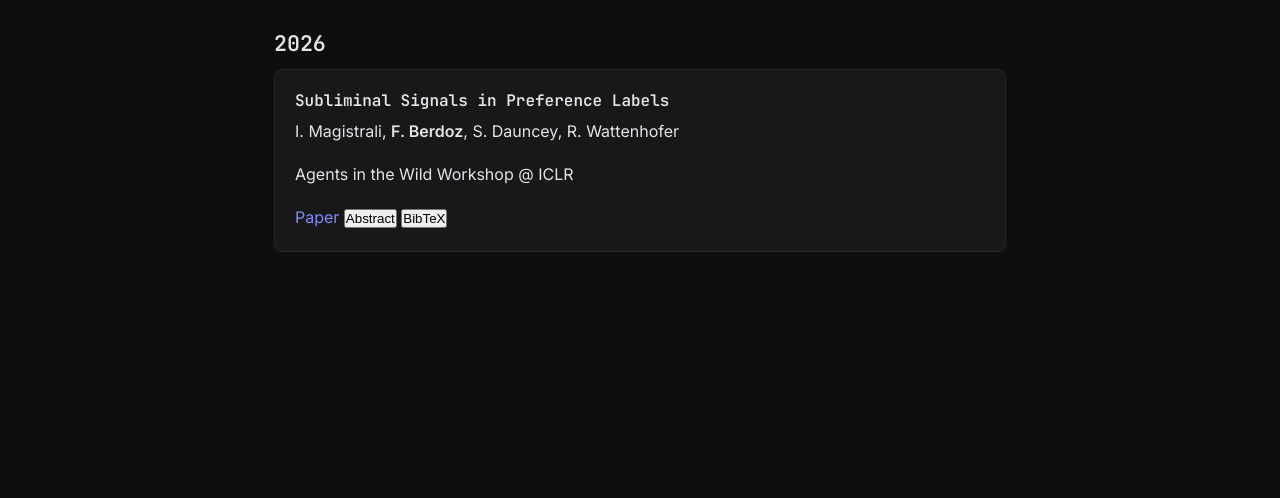
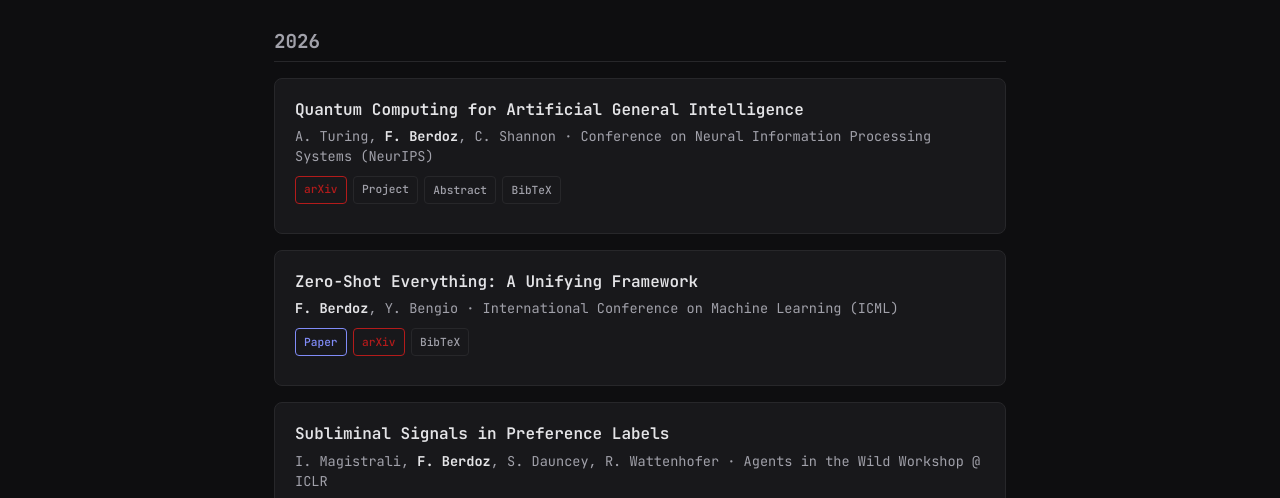
Before and after one commit to imrnh/imrnh.github.io, an Eleventy site: page src/publications.njk in a window 1280 px wide. Shown: the part 226-724 px from the top of the page. Built offline with nearby package versions, Linux system fonts and the light colour scheme; Eleventy itself is replaced by a stand-in of ours; files that its build step writes are made by us from their sources.

Commit message:
Full functional UI with dummy content prepared

```diff
--- a/src/publications.njk
+++ b/src/publications.njk
@@ -6,32 +6,29 @@ title: Publications · Frédéric Berdoz
     <h1>Publications</h1>
     <p class="text-dim">My research focuses on AI alignment and speech enhancement. Below is a list of my publications.</p>
 </div>
-<section>
 {% set grouped = collections.publications | reverse | groupByYear %}
 {% for group in grouped %}
-        <h2 class="mt-2">{{ group.year }}</h2>
-        <div class="pub-list">
+<section class="pub-year-section">
+    <h2 class="pub-year">{{ group.year }}</h2>
     {% for item in group.items %}
     <div class="pub-card">
-                <div class="pub-main">
         <h3 class="pub-title">{{ item.data.title }}</h3>
-                    <p class="pub-authors">{{ item.data.authors | markdown | safe }}</p>
-                    <p class="pub-venue">{{ item.data.venue }}</p>
-                    <div class="pub-links">
+        <div class="pub-meta">{{ item.data.authors | markdown | safe }} · {{ item.data.venue }}</div>
+        <div class="pub-badges">
             {% if item.data.paper_link %}
-                            <a class="pub-btn" href="{{ item.data.paper_link }}" target="_blank" rel="noopener">Paper</a>
+                <a class="pub-badge pub-badge--paper" href="{{ item.data.paper_link }}" target="_blank" rel="noopener">Paper</a>
             {% endif %}
             {% if item.data.arxiv_link %}
-                            <a class="pub-btn pub-btn--arxiv" href="{{ item.data.arxiv_link }}" target="_blank" rel="noopener">arXiv</a>
+                <a class="pub-badge pub-badge--arxiv" href="{{ item.data.arxiv_link }}" target="_blank" rel="noopener">arXiv</a>
             {% endif %}
             {% if item.data.project_link %}
-                            <a class="pub-btn" href="{{ item.data.project_link }}">Project</a>
+                <a class="pub-badge pub-badge--project" href="{{ item.data.project_link }}">Project</a>
             {% endif %}
             {% if item.templateContent %}
-                            <button class="pub-btn" onclick="this.classList.toggle('active'),this.closest('.pub-card').querySelector('.pub-panel--abstract').classList.toggle('open')">Abstract</button>
+                <button class="pub-badge pub-badge--toggle" onclick="this.classList.toggle('active'),this.closest('.pub-card').querySelector('.pub-panel--abstract').classList.toggle('open')">Abstract</button>
             {% endif %}
             {% if item.data.bibtex %}
-                            <button class="pub-btn" onclick="this.classList.toggle('active'),this.closest('.pub-card').querySelector('.pub-panel--bibtex').classList.toggle('open')">BibTeX</button>
+                <button class="pub-badge pub-badge--toggle" onclick="this.classList.toggle('active'),this.closest('.pub-card').querySelector('.pub-panel--bibtex').classList.toggle('open')">BibTeX</button>
             {% endif %}
         </div>
         {% if item.templateContent %}
@@ -48,8 +45,6 @@ title: Publications · Frédéric Berdoz
         </div>
         {% endif %}
     </div>
-            </div>
-            {% endfor %}
-        </div>
     {% endfor %}
 </section>
+{% endfor %}
--- /dev/null
+++ b/src/publications/2024/legacy-systems.md
@@ -0,0 +1,18 @@
+---
+title: "Understanding Legacy Systems with Large Language Models"
+authors: "**F. Berdoz**"
+venue: "International Conference on Software Engineering (ICSE)"
+date: 2024-04-05
+year: 2024
+paper_link: "https://dl.acm.org/doi/10.1145/..."
+arxiv_link: "https://arxiv.org/abs/2404.00999"
+project_link: "https://fberdoz.github.io/legacy-llm"
+bibtex: |
+  @inproceedings{berdoz2024legacy,
+    title={Understanding Legacy Systems with Large Language Models},
+    author={Berdoz, F.},
+    booktitle={International Conference on Software Engineering (ICSE)},
+    year={2024}
+  }
+---
+Migrating legacy codebases to modern architectures is a time-consuming and error-prone process. In this work, we investigate the use of large language models to assist software engineers in understanding and refactoring legacy systems. We present a case study on a large-scale industrial project and discuss the benefits and limitations of this approach.
--- /dev/null
+++ b/src/publications/2025/efficient-transformers.md
@@ -0,0 +1,18 @@
+---
+title: "Beyond O(N^2): Truly Efficient Transformers"
+authors: "J. Doe, **F. Berdoz**, A. Vaswani"
+venue: "Association for Computational Linguistics (ACL)"
+date: 2025-05-20
+year: 2025
+paper_link: ""
+arxiv_link: ""
+project_link: "https://github.com/fberdoz/efficient-transformers"
+bibtex: |
+  @inproceedings{doe2025efficient,
+    title={Beyond O(N^2): Truly Efficient Transformers},
+    author={Doe, J. and Berdoz, F. and Vaswani, A.},
+    booktitle={Association for Computational Linguistics (ACL)},
+    year={2025}
+  }
+---
+We present a new self-attention mechanism that operates in linear time and space complexity without sacrificing performance on downstream tasks. We evaluate our model on the GLUE benchmark and demonstrate competitive results with only a fraction of the computational cost.
--- /dev/null
+++ b/src/publications/2025/robotic-manipulation.md
@@ -0,0 +1,17 @@
+---
+title: "Robust Robotic Manipulation via Sim-to-Real Transfer"
+authors: "R. Brooks, **F. Berdoz**"
+venue: "International Conference on Robotics and Automation (ICRA)"
+date: 2025-09-12
+year: 2025
+paper_link: ""
+arxiv_link: ""
+project_link: ""
+bibtex: |
+  @inproceedings{brooks2025robust,
+    title={Robust Robotic Manipulation via Sim-to-Real Transfer},
+    author={Brooks, R. and Berdoz, F.},
+    booktitle={International Conference on Robotics and Automation (ICRA)},
+    year={2025}
+  }
+---
--- /dev/null
+++ b/src/publications/2026/quantum-computing-ai.md
@@ -0,0 +1,18 @@
+---
+title: "Quantum Computing for Artificial General Intelligence"
+authors: "A. Turing, **F. Berdoz**, C. Shannon"
+venue: "Conference on Neural Information Processing Systems (NeurIPS)"
+date: 2026-12-10
+year: 2026
+paper_link: ""
+arxiv_link: "https://arxiv.org/abs/2612.00001"
+project_link: "https://github.com/fberdoz/qc-agi"
+bibtex: |
+  @inproceedings{turing2026quantum,
+    title={Quantum Computing for Artificial General Intelligence},
+    author={Turing, A. and Berdoz, F. and Shannon, C.},
+    booktitle={Conference on Neural Information Processing Systems (NeurIPS)},
+    year={2026}
+  }
+---
+This paper explores the intersection of quantum computing algorithms and AGI development. We propose a novel quantum neural network architecture that demonstrates exponential speedups in specific reinforcement learning environments. Our findings suggest that quantum supremacy in AI might be closer than previously anticipated.
--- a/src/publications/2026/subliminal-signals.md
+++ b/src/publications/2026/subliminal-signals.md
@@ -6,7 +6,7 @@ date: 2026-03-01
 year: 2026
 paper_link: "https://arxiv.org/abs/..."
 arxiv_link: ""
-project_link: ""
+project_link: "/projects/dac-se1/"
 bibtex: |
   @inproceedings{magistrali2026subliminal,
     title={Subliminal Signals in Preference Labels},
--- /dev/null
+++ b/src/publications/2026/zero-shot-everything.md
@@ -0,0 +1,17 @@
+---
+title: "Zero-Shot Everything: A Unifying Framework"
+authors: "**F. Berdoz**, Y. Bengio"
+venue: "International Conference on Machine Learning (ICML)"
+date: 2026-07-15
+year: 2026
+paper_link: "https://proceedings.mlr.press/..."
+arxiv_link: "https://arxiv.org/abs/2607.12345"
+project_link: ""
+bibtex: |
+  @inproceedings{berdoz2026zeroshot,
+    title={Zero-Shot Everything: A Unifying Framework},
+    author={Berdoz, F. and Bengio, Y.},
+    booktitle={International Conference on Machine Learning (ICML)},
+    year={2026}
+  }
+---
```
Also changed, not shown: 1 other file. Lines whose indentation alone changed are shown as unchanged.
